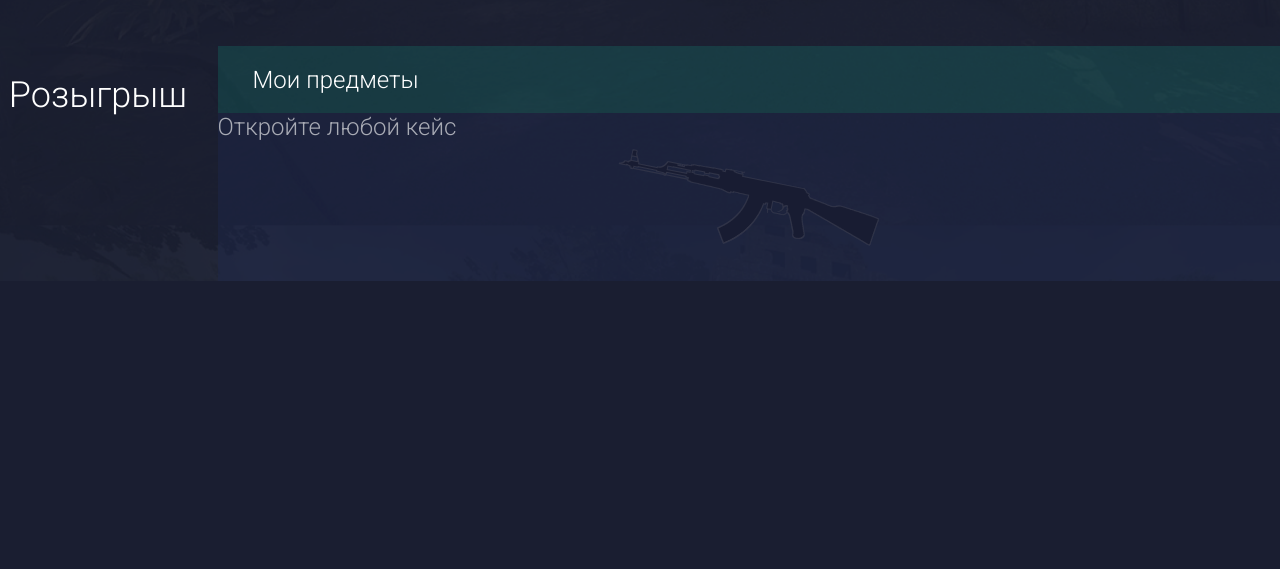
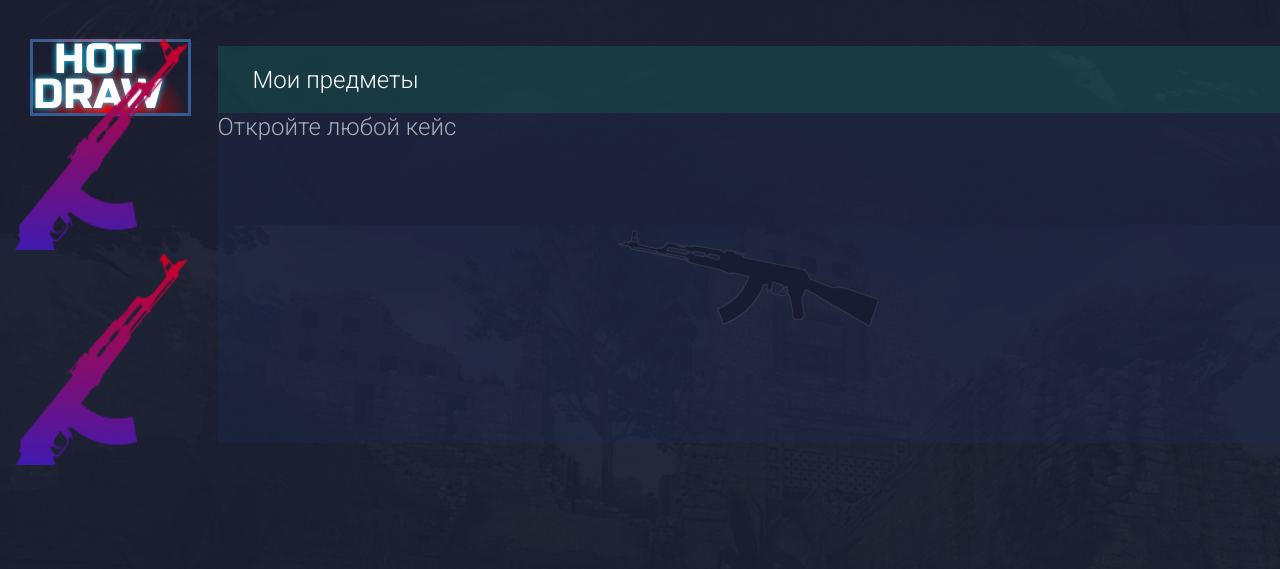
Before and after one commit to uilana/jamCase, a plain HTML site: page contract.html in a window 1280 px wide. Shown: the part 684-1253 px from the top of the page. Before the commit the page ends 965 px from the top, so only its background shows below. Drawn offline with nearby package versions, Linux system fonts and the light colour scheme; a web font is replaced by a local one.

Commit message:
thirteenth commit

```diff
--- a/contract.html
+++ b/contract.html
@@ -9,6 +9,9 @@
     <link rel="stylesheet" type="text/css" href="./slick-theme.css">
     <link rel="preconnect" href="https://fonts.googleapis.com">
     <link rel="preconnect" href="https://fonts.gstatic.com" crossorigin>
+    <link rel="preconnect" href="https://fonts.googleapis.com">
+    <link rel="preconnect" href="https://fonts.gstatic.com" crossorigin>
+    <link href="https://fonts.googleapis.com/css2?family=Russo+One&display=swap" rel="stylesheet">
     <link href="https://fonts.googleapis.com/css2?family=Roboto:wght@300&display=swap" rel="stylesheet">
     <link rel="stylesheet" href="style.css">
     <link rel="stylesheet" href="media.css">
@@ -43,7 +46,16 @@
             <a class="nav__panel-link" href=""><img src="" alt=""> Апгрейды</a>
         </div>
         <div class="lottery">
-            <a class="lottery__link" href=""><img src="" alt=""> Розыгрыш</a>
+            <a class="lottery__link" href=""><img src="" alt="">
+                <!-- <div class="lottery__container"> -->
+
+                <div class="lottery__img">
+                    <img class="lottery__img-L" src="img/gunL.png" alt="">
+                    <img class="lottery__img-R" src="img/gunR.png" alt="">
+                </div>
+                <h2 class="lottery__title">HOT<br> DRAW</h2>
+                <!-- </div> -->
+            </a>
         </div>
     </nav>
     <header class="header">
--- a/style.css
+++ b/style.css
@@ -127,12 +127,50 @@ a {
 }
 
 .lottery__link {
-    font-family: "Roboto", sans-serif;
+    text-align: center;
+    position: relative;
+    overflow: hidden
+}
+
+
+/* .lottery__container {
+    background: radial-gradient(50.5% 72.67% at 50% 100%, #FF0000 0%, rgba(255, 0, 0, 0) 100%);
+} */
+
+.lottery__img {
+    justify-content: center;
+    position: absolute;
+}
+
+.lottery__img-L {
+    width: 185px;
+    height: 211px;
+}
+
+.lottery__img-R {
+    width: 185px;
+    height: 211px;
+    transform: matrix(-1, 0, 0, 1, 0, 0);
+    left: 112.1%;
+    right: -87.1%;
+    top: 11.59%;
+    bottom: -40.71%;
+}
+
+.lottery__title {
+    font-family: Russo One;
     font-style: normal;
     font-weight: normal;
-    font-size: 36px;
-    line-height: 42px;
+    font-size: 42px;
+    line-height: 85.69%;
+    display: flex;
+    align-items: center;
     text-align: center;
+    color: #FFFFFF;
+    border: 3px solid rgba(81, 161, 255, 0.48);
+    text-shadow: 0px 0px 6px #12D4FF;
+    margin-left: 30px;
+    background: radial-gradient(50.5% 72.67% at 50% 100%, #FF0000 0%, rgba(255, 0, 0, 0) 100%)
 }
 
 .header {
@@ -429,6 +467,10 @@ a {
 .content {
     max-width: 974px;
     width: 100%;
+    display: flex;
+    justify-content: center;
+    align-items: center;
+    flex-wrap: wrap;
 }
 
 .contract__list {
@@ -493,6 +535,9 @@ a {
 .drop {
     width: 100%;
     min-width: 1060px;
+    justify-content: center;
+    align-items: center;
+    flex-wrap: wrap;
 }
 
 .drop__header {
@@ -516,10 +561,12 @@ a {
 }
 
 .drop__list {
-    background-image: url(img/Vector.svg);
+    background-image: url(img/Rifle.svg);
     background-repeat: no-repeat;
     background-position: center;
     position: relative;
+    margin-bottom: 126px;
+    height: 330px;
 }
 
 .drop__list::after {
```
Also changed, not shown: index.html (+10 -1 lines), img/Rifle.svg (renamed from img/Vector.svg), img/gunL.png (added), img/gunR.png (added).
